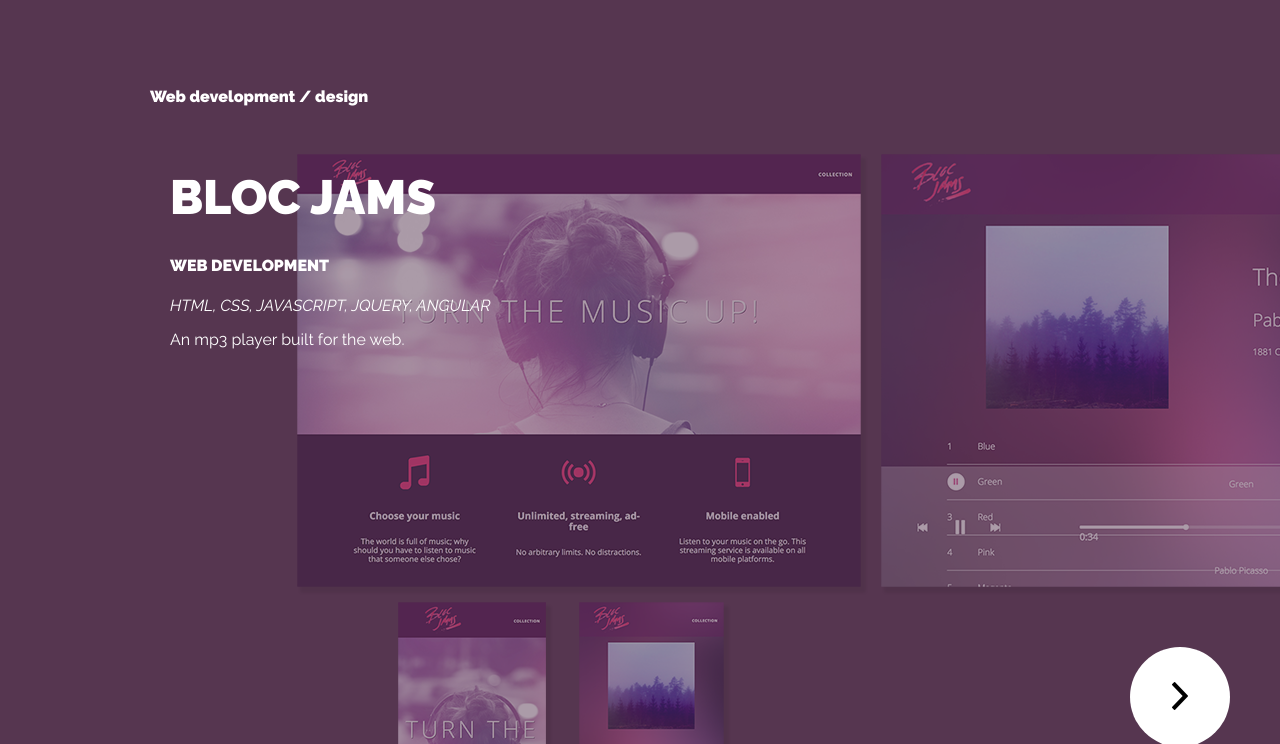
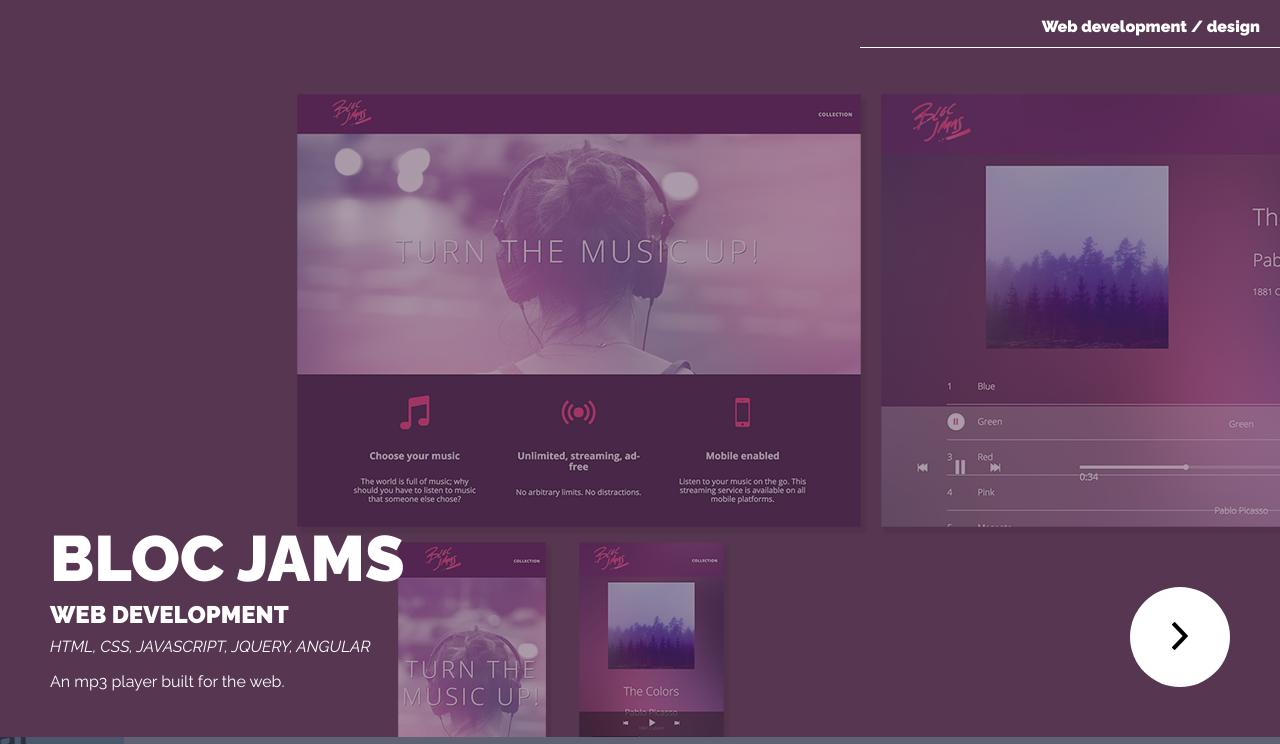
Before and after one commit to ameliagalgon/ameliagalgon.github.io, a plain HTML site: page index.html in a window 1280 px wide. Shown: the part 803-1547 px from the top of the page. Drawn offline with nearby package versions, Linux system fonts and the light colour scheme.

Commit message:
updated css to compensate for topbar navigation

```diff
--- a/styles/blog.css
+++ b/styles/blog.css
@@ -1,11 +1,11 @@
 .blog{
-    margin-left: 100px;
-    padding: 10px 50px;
+    padding: 100px 50px 10px 50px;
 }
 
 .blog-post{
-    padding: 5%;
     border-bottom: 1px solid #000;
+    width: 70%;
+    margin: auto;
 }
 
 .blog-post .title{
--- a/styles/main.css
+++ b/styles/main.css
@@ -1,5 +1,9 @@
 html{
     font-family: 'Raleway', sans-serif;
+}
+/*** remove all scroll bars ***/
+::-webkit-scrollbar {
+    display: none;
 }
 body{
     overflow-x: hidden;
@@ -47,9 +51,12 @@ nav ul li a img{
     width: 100vw;
     padding: 0;
     margin: 0;
+    display: flex;
+    justify-content: flex-end;
+    flex-direction: column;
 }
 .hero .content{
-    padding: 150px 0 0 15%;
+    padding: 0 0 30px 50px;
     width: 30%;
     /*margin: 150px 0 0 15%;*/
 }
@@ -62,7 +69,7 @@ nav ul li a img{
     margin-top: 30px;
 }
 .hero .content h1{
-    font-size: 4em;
+    font-size: 4.2em;
     margin: 0;
     line-height: 60px;
 }
@@ -75,7 +82,7 @@ nav ul li a img{
 
 .project{
     position: relative;
-    height: 100vh;
+    height: calc(100vh - 60px);
     width: 100vw;
 
     background-repeat: no-repeat;
@@ -101,7 +108,19 @@ nav ul li a img{
 }
 
 .project .content{
-    padding: 70px 100px 100px 150px;
+    display: flex;
+    flex-direction: column;
+    justify-content: space-between;
+    padding-left: 50px;
+    height: calc(100vh - 60px);
+}
+.project .content h4:nth-child(1){
+    text-align: right;
+    width: 400px;
+    border-bottom: 1px solid #fff;
+    align-self: flex-end;
+    padding-right: 20px;
+    padding-bottom: 10px
 }
 .project .content .project-link{
     width: 100px;
@@ -123,17 +142,24 @@ nav ul li a img{
 }
 .project .project-content{
     text-transform: uppercase;
-    padding: 10px 20px 20px 20px;
-    width: 35%;
+    width: 75%;
+    padding-bottom: 30px;
 }
 .project .project-name{
-    font-size: 3em;
+    font-size: 4em;
+    margin: 5px 0;
+}
+.project .project-type{
+    font-size: 1.5em;
+    margin: 0;
 }
 .project .project-tools{
     font-style: italic;
+    margin: 10px 0;
 }
 .project .project-brief{
     text-transform: none;
+    width: 40%;
 }
 
 
--- a/styles/web.css
+++ b/styles/web.css
@@ -1,5 +1,5 @@
 main{
-    padding: 30px 100px 30px 150px;
+    padding: 100px 50px;
 }
 main h1{
     font-size: 3em;
```
Also changed, not shown: blog.html (+1 -1 lines), project_template.html (+2 -2 lines), template.html (+1 -1 lines), web.html (+1 -1 lines).
